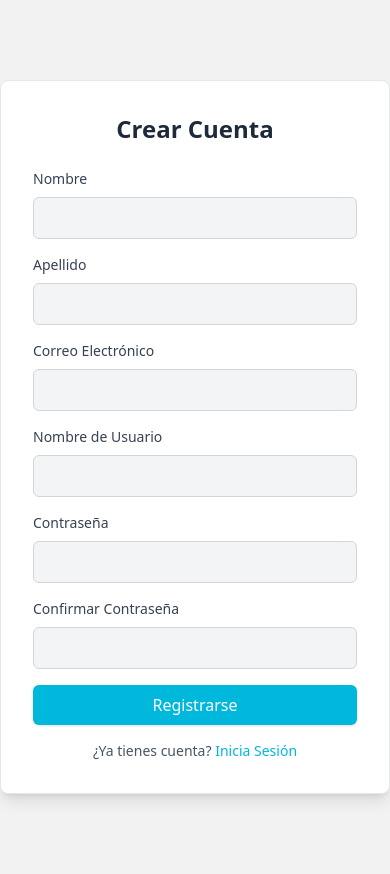
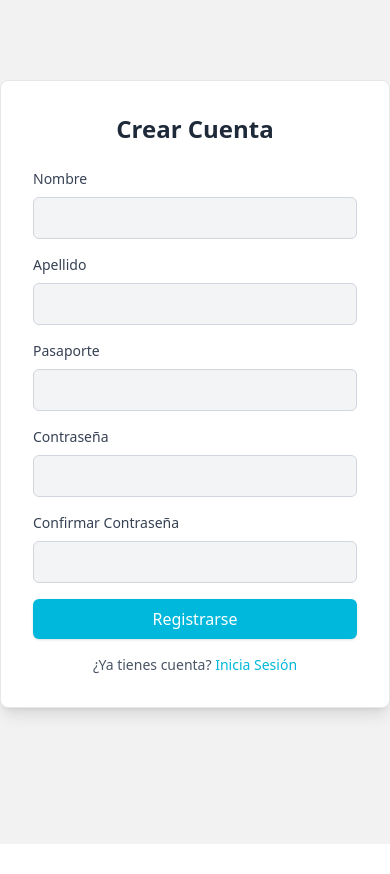
Before and after one commit to guillermosilvam/CRUD-PHP, a PHP site: page /static/templates/auth_view/register.php in a window 390 px wide. After the commit the page ends 844 px from the top, so only its background shows below. Run offline with PHP 8.4, Linux system fonts and the light colour scheme.

Commit message:
bugs fixed

```diff
--- a/index.php
+++ b/index.php
@@ -1,7 +1,7 @@
 <?php include "app/config/database.php"; ?>
 <?php include "app/includes/header.php"; ?>
 
-<div class="w-1/2 max-w-xs mx-auto my-20 p-8 bg-white rounded-lg shadow-md border border-gray-200 text-center">
+<div class="w-1/2 max-w-xs mx-auto my-20 p-8 bg-white rounded-lg shadow-lg border border-gray-200 text-center">
     <h1 class="text-2xl font-bold mb-6">
         <span class="text-cyan-500">PHP</span>
         <span class="text-gray-800">CRUD</span>
--- a/static/assets/output.css
+++ b/static/assets/output.css
@@ -10,15 +10,18 @@
     --color-cyan-500: oklch(71.5% 0.143 215.221);
     --color-cyan-600: oklch(60.9% 0.126 221.723);
     --color-blue-300: oklch(80.9% 0.105 251.813);
+    --color-gray-50: oklch(98.5% 0.002 247.839);
     --color-gray-100: oklch(96.7% 0.003 264.542);
     --color-gray-200: oklch(92.8% 0.006 264.531);
     --color-gray-300: oklch(87.2% 0.01 258.338);
+    --color-gray-500: oklch(55.1% 0.027 264.364);
     --color-gray-600: oklch(44.6% 0.03 256.802);
     --color-gray-700: oklch(37.3% 0.034 259.733);
     --color-gray-800: oklch(27.8% 0.033 256.848);
     --color-black: #000;
     --color-white: #fff;
     --spacing: 0.25rem;
+    --container-xs: 20rem;
     --container-md: 28rem;
     --text-sm: 0.875rem;
     --text-sm--line-height: calc(1.25 / 0.875);
@@ -28,6 +31,7 @@
     --font-weight-bold: 700;
     --radius-md: 0.375rem;
     --radius-lg: 0.5rem;
+    --ease-in-out: cubic-bezier(0.4, 0, 0.2, 1);
     --default-transition-duration: 150ms;
     --default-transition-timing-function: cubic-bezier(0.4, 0, 0.2, 1);
     --default-font-family: var(--font-sans);
@@ -517,6 +620,10 @@
   syntax: "*";
   inherits: false;
 }
+@property --tw-ease {
+  syntax: "*";
+  inherits: false;
+}
 @layer properties {
   @supports ((-webkit-hyphens: none) and (not (margin-trim: inline))) or ((-moz-orient: inline) and (not (color:rgb(from red r g b)))) {
     *, ::before, ::after, ::backdrop {
@@ -539,6 +646,7 @@
       --tw-ring-offset-shadow: 0 0 #0000;
       --tw-outline-style: solid;
       --tw-duration: initial;
+      --tw-ease: initial;
     }
   }
 }
--- a/static/templates/auth_view/register.php
+++ b/static/templates/auth_view/register.php
@@ -4,37 +4,32 @@
     Crear Cuenta
   </h2>
   <form class="space-y-4">
-    <div class="grid grid-cols-1 md:grid-cols-2 gap-4">
+    <div class="grid grid-cols-1 gap-4">
       <div class="space-y-2">
-        <label for="nombre" class="block text-sm font-medium text-gray-700">Nombre</label>
-        <input type="text" id="nombre" name="nombre" required
-          class="w-full px-4 py-2 rounded-md bg-gray-100 border border-gray-300 text-gray-800 focus:outline-none focus:bg-white focus:border-cyan-500 focus:ring-1 focus:ring-cyan-500 transition duration-200" />
-      </div>
-      <div class="space-y-2">
-        <label for="apellido" class="block text-sm font-medium text-gray-700">Apellido</label>
-        <input type="text" id="apellido" name="apellido" required
+        <label for="name" class="block text-sm font-medium text-gray-700">Nombre</label>
+        <input type="text" name="name" required
           class="w-full px-4 py-2 rounded-md bg-gray-100 border border-gray-300 text-gray-800 focus:outline-none focus:bg-white focus:border-cyan-500 focus:ring-1 focus:ring-cyan-500 transition duration-200" />
       </div>
     </div>
     <div class="space-y-2">
-      <label for="email" class="block text-sm font-medium text-gray-700">Correo Electrónico</label>
-      <input type="email" id="email" name="email" required
+      <label for="lastName" class="block text-sm font-medium text-gray-700">Apellido</label>
+      <input type="text" name="lastName" required
         class="w-full px-4 py-2 rounded-md bg-gray-100 border border-gray-300 text-gray-800 focus:outline-none focus:bg-white focus:border-cyan-500 focus:ring-1 focus:ring-cyan-500 transition duration-200" />
     </div>
     <div class="space-y-2">
-      <label for="usuario" class="block text-sm font-medium text-gray-700">Nombre de Usuario</label>
-      <input type="text" id="usuario" name="usuario" required
+      <label for="passport" class="block text-sm font-medium text-gray-700">Pasaporte</label>
+      <input type="text" name="passport" required
         class="w-full px-4 py-2 rounded-md bg-gray-100 border border-gray-300 text-gray-800 focus:outline-none focus:bg-white focus:border-cyan-500 focus:ring-1 focus:ring-cyan-500 transition duration-200" />
     </div>
     <div class="grid grid-cols-1 md:grid-cols-2 gap-4">
       <div class="space-y-2">
         <label for="password" class="block text-sm font-medium text-gray-700">Contraseña</label>
-        <input type="password" id="password" name="password" required
+        <input type="password" name="password" required
           class="w-full px-4 py-2 rounded-md bg-gray-100 border border-gray-300 text-gray-800 focus:outline-none focus:bg-white focus:border-cyan-500 focus:ring-1 focus:ring-cyan-500 transition duration-200" />
       </div>
       <div class="space-y-2">
         <label for="confirm_password" class="block text-sm font-medium text-gray-700">Confirmar Contraseña</label>
-        <input type="password" id="confirm_password" name="confirm_password" required
+        <input type="password" name="confirm_password" required
           class="w-full px-4 py-2 rounded-md bg-gray-100 border border-gray-300 text-gray-800 focus:outline-none focus:bg-white focus:border-cyan-500 focus:ring-1 focus:ring-cyan-500 transition duration-200" />
       </div>
     </div>
```
Also changed, not shown: other parts of static/assets/output.css (+117 -18 lines), app/schema/schema.sql (+5 -4 lines), static/templates/auth_view/login.php (+6 -3 lines).
